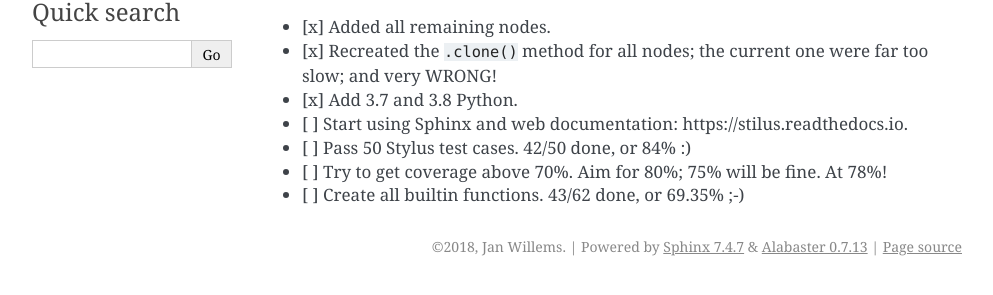
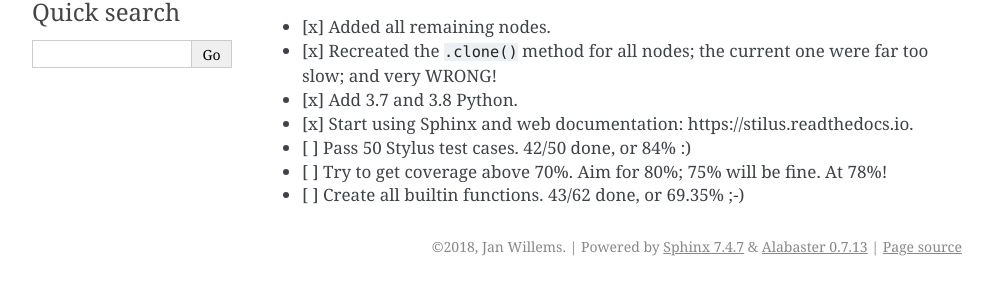
Before and after one commit to jw/stilus, a Sphinx documentation site: the page built from docs/plan/current.md, in a window 1280 px wide. Shown: the part 131-426 px from the top of the page, without its empty margins (148-1141 px from the left). Built offline with Sphinx 7.4.7, drawn with Linux system fonts in a browser that asks for light colours.

```diff
--- a/docs/plan/current.md
+++ b/docs/plan/current.md
@@ -5,7 +5,7 @@ The first cases release, a.k.a. `committers, committers, committers!`
  - [x] Added all remaining nodes.
  - [x] Recreated the `.clone()` method for all nodes; the current one were far too slow; and very WRONG!
  - [x] Add 3.7 and 3.8 Python.
- - [ ] Start using Sphinx and web documentation: https://stilus.readthedocs.io.
+ - [x] Start using Sphinx and web documentation: https://stilus.readthedocs.io.
  - [ ] Pass 50 Stylus test cases.  42/50 done, or 84% :)
  - [ ] Try to get coverage above 70%. Aim for 80%; 75% will be fine.  At 78%!
  - [ ] Create all builtin functions. 43/62 done, or 69.35% ;-)
--- a/docs/requirements.txt
+++ b/docs/requirements.txt
@@ -1,4 +1,4 @@
-# only needed fro readthedocs
+# only needed for readthedocs
 click==7.0
 deprecated==1.2.6
 pyyaml==5.1.1
```
